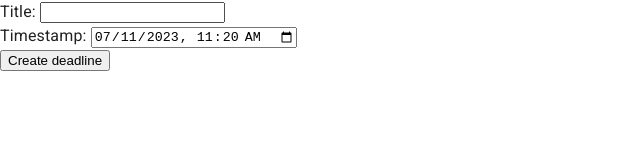
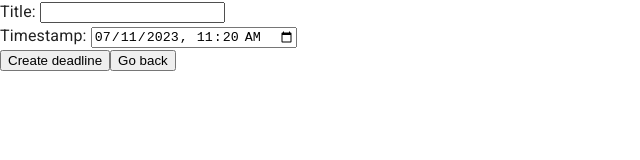
Before and after one commit to TimeEnjoyed/Team-Typescript, a React (Vite) app: page / in a window 1280 px wide. Both pictures are taken after a click on the button 444 px from the left and 44 px from the top of the page. Shown: the top 160 px of the page, without its empty margins (0-640 px from the left). Built offline with nearby package versions, Linux system fonts and the light colour scheme.

Commit message:
Add cancel button to add deadline

```diff
--- a/src/components/AddDeadline.tsx
+++ b/src/components/AddDeadline.tsx
@@ -5,9 +5,10 @@ import "./AddDeadline.css";
 
 type Props = {
   addDeadline: (args: { title: string; timestamp: number }) => void;
+  cancel: VoidFunction;
 };
 
-export const AddDeadline: React.FC<Props> = ({ addDeadline }) => {
+export const AddDeadline: React.FC<Props> = ({ addDeadline, cancel }) => {
   const [localNow] = useState<string>(() => {
     return format(new Date(), "yyyy-MM-dd'T'HH:mm");
   });
@@ -22,7 +23,11 @@ export const AddDeadline: React.FC<Props> = ({ addDeadline }) => {
         ]) as { title: string; timestamp: string };
         addDeadline({
           title,
-          timestamp: parse(timestamp, "yyyy-MM-dd'T'HH:mm", new Date()).getTime(),
+          timestamp: parse(
+            timestamp,
+            "yyyy-MM-dd'T'HH:mm",
+            new Date()
+          ).getTime(),
         });
       }}
     >
@@ -35,6 +40,7 @@ export const AddDeadline: React.FC<Props> = ({ addDeadline }) => {
         <input name="timestamp" type="datetime-local" defaultValue={localNow} />
       </label>
       <input type="submit" value="Create deadline" />
+      <button onClick={cancel}>Go back</button>
     </form>
   );
 };
--- a/src/components/List.tsx
+++ b/src/components/List.tsx
@@ -37,6 +37,9 @@ const List: React.FC<Props> = ({ deadlines, addDeadline, removeDeadline }) => {
             state: "normal",
           });
         }}
+        cancel={() => {
+          setState({ state: "normal" });
+        }}
       />
     );
   }
```
